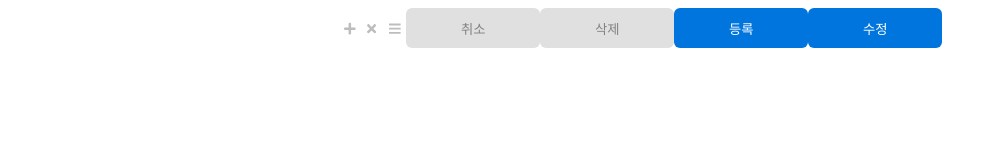
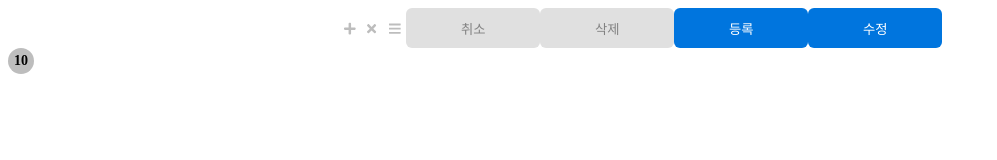
Before and after one commit to codesquad-members-2021/todo-list, a React (Create React App) app in the folder fe/todo-list/: page / in a window 1280 px wide. Shown: the top 160 px of the page, without its empty margins (0-997 px from the left). Built offline with nearby package versions, Linux system fonts and the light colour scheme.

Commit message:
add: taskCardCount 컴포넌트 생성

```diff
--- a/fe/todo-list/src/app.jsx
+++ b/fe/todo-list/src/app.jsx
@@ -1,6 +1,7 @@
 import './app.css';
 import Button from './components/button/button';
 import Icon from './components/icon/icon';
+import TaskCardCount from './components/taskCardCount/taskCardCount';
 
 function App() {
   return (
@@ -12,6 +13,7 @@ function App() {
       <Button type="delete" name="삭제" />
       <Button type="submit" name="등록" />
       <Button type="edit" name="수정" />
+      <TaskCardCount />
     </div>
   );
 }
--- /dev/null
+++ b/fe/todo-list/src/components/taskCardCount/taskCardCount.jsx
@@ -0,0 +1,29 @@
+import React from 'react';
+import styled from 'styled-components';
+
+const TaskCardCount = props => {
+  return (
+    <CountBadge>
+      <CountNumber>10</CountNumber>
+    </CountBadge>
+  );
+};
+
+export default TaskCardCount;
+
+const CountBadge = styled.div`
+  width: 26px;
+  height: 26px;
+  border-radius: 20px;
+  background: #bdbdbd;
+  display: flex;
+  align-items: center;
+  justify-content: center;
+`;
+
+const CountNumber = styled.span`
+  font-weight: bold;
+  font-size: 14px;
+  line-height: 20px;
+  color: #010101;
+`;
```
